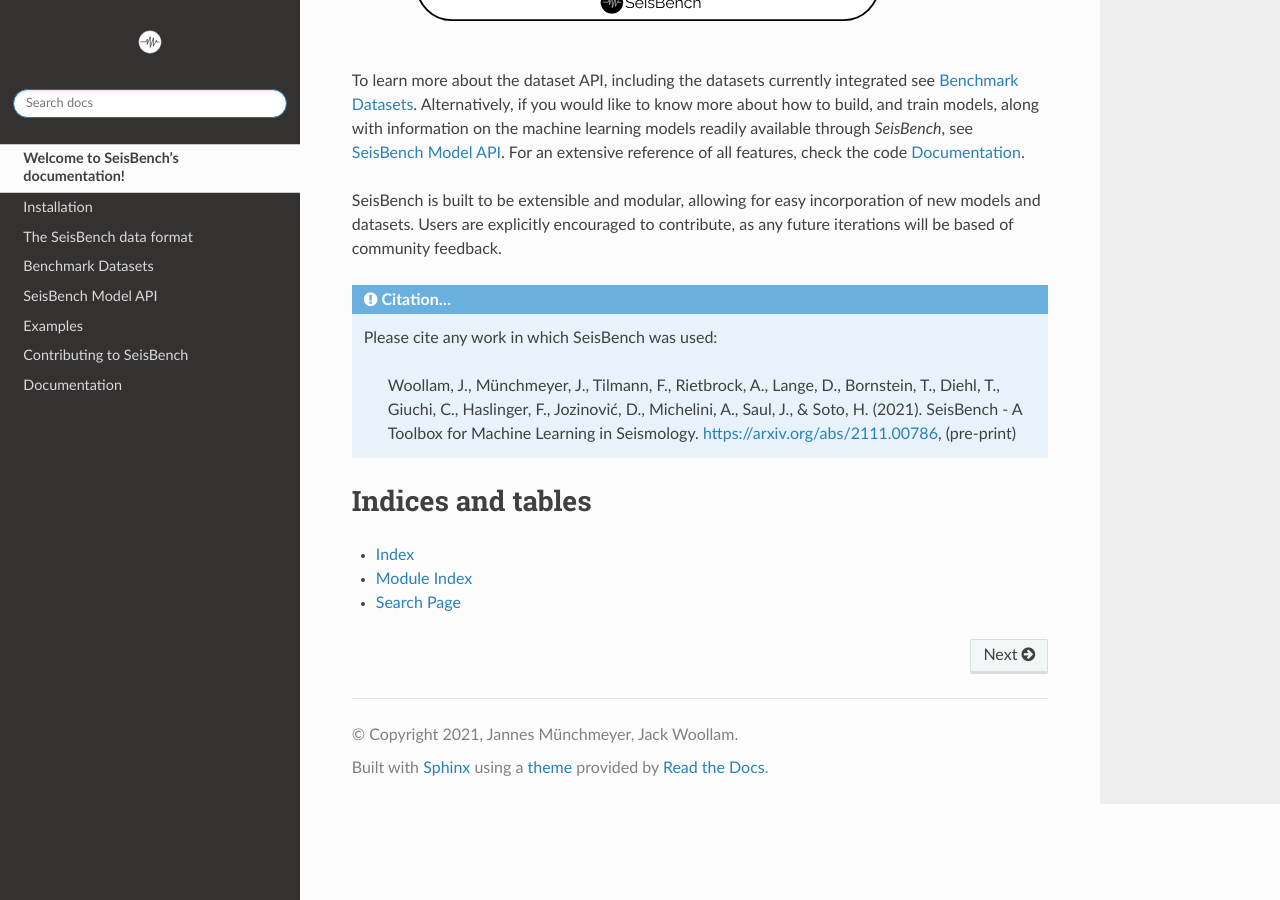
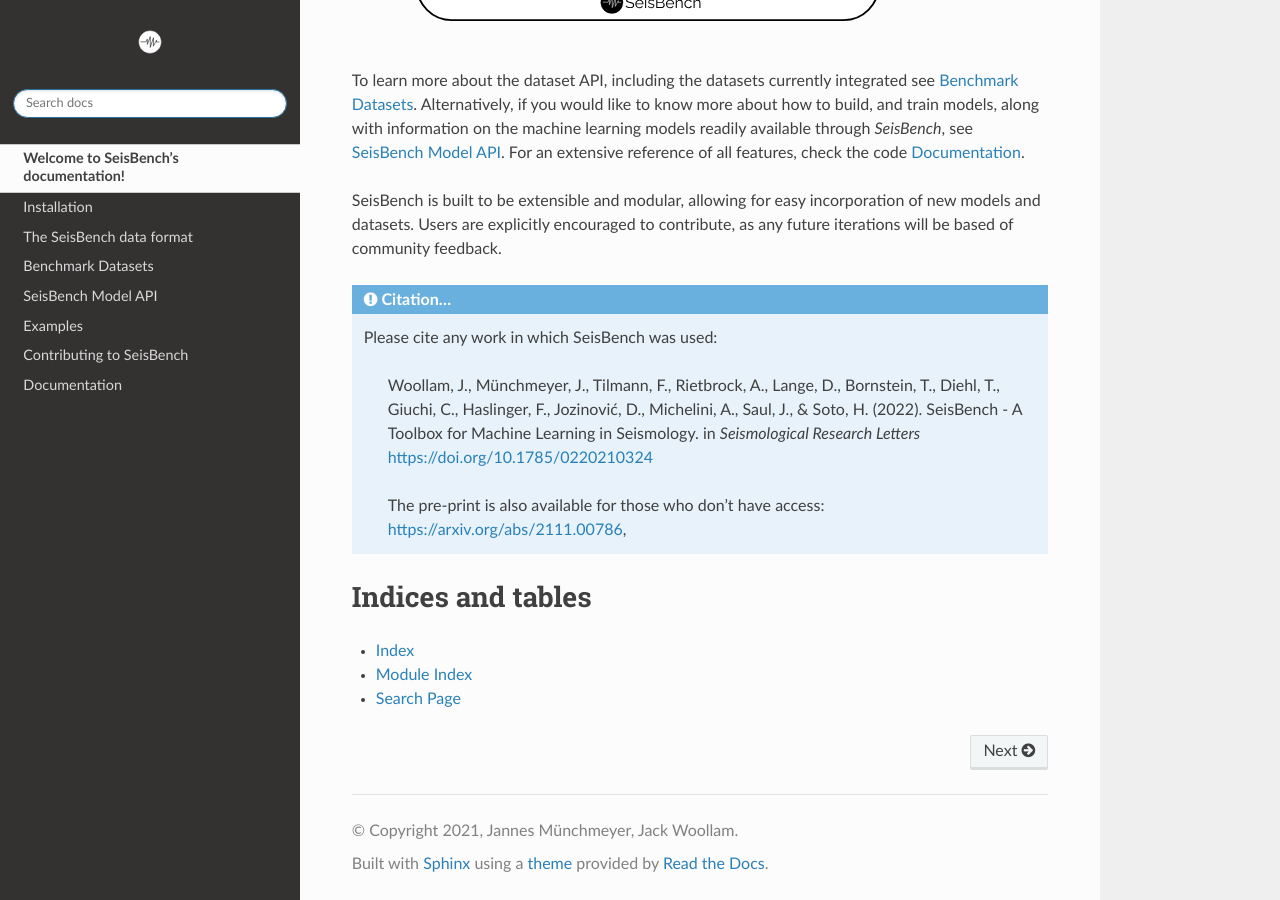
Before and after one commit to seisbench/seisbench, a Sphinx documentation site: the page built from docs/index.rst, in a window 1280 px wide and 900 px high, scrolled down 775 px. Built offline with Sphinx 7.4.7 and the Read the Docs theme 2.0.0, drawn with Linux system fonts in a browser that asks for light colours.

Commit message:
Update SeisBench publication reference in docs

```diff
--- a/docs/index.rst
+++ b/docs/index.rst
@@ -32,11 +32,12 @@
    Please cite any work in which SeisBench was used:
 
       Woollam, J., Münchmeyer, J., Tilmann, F., Rietbrock, A., Lange, D., Bornstein, T., Diehl, T., Giuchi, C., Haslinger, F.,
-      Jozinović, D., Michelini, A., Saul, J., & Soto, H. (2021).
-      SeisBench - A Toolbox for Machine Learning in Seismology.
+      Jozinović, D., Michelini, A., Saul, J., & Soto, H. (2022). SeisBench - A Toolbox for Machine Learning in Seismology. in *Seismological Research Letters*
+      https://doi.org/10.1785/0220210324
+
+
+      The pre-print is also available for those who don't have access:
       https://arxiv.org/abs/2111.00786,
-      (pre-print)
-
 
 .. toctree::
    :maxdepth: 2
```
